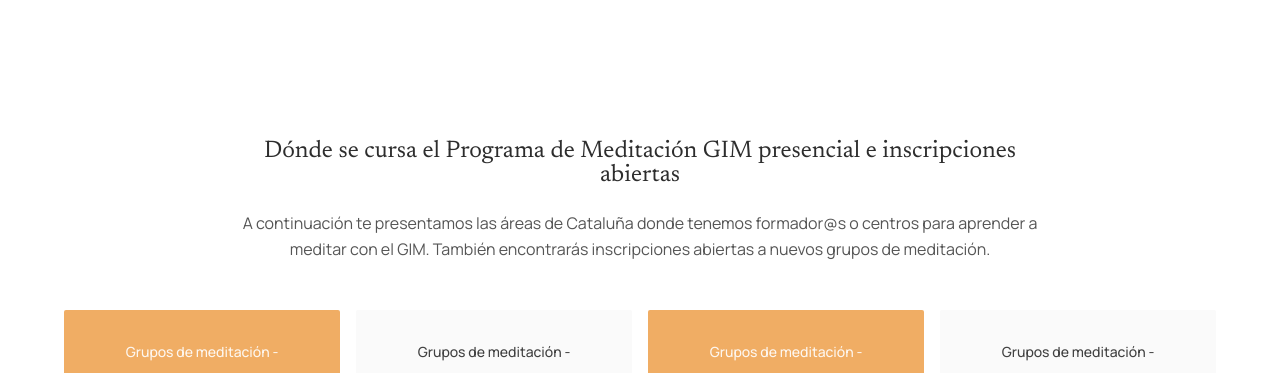
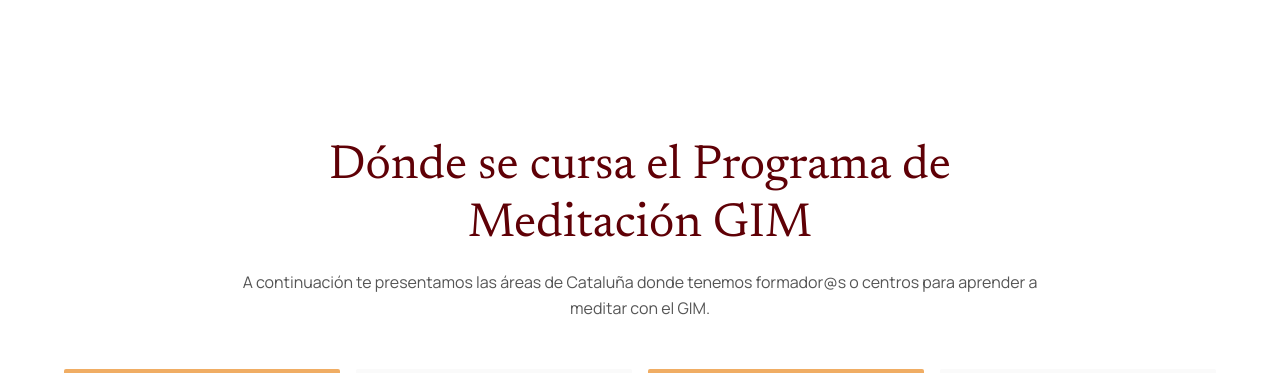
Before and after one commit to javiviph/sangha, a React (Vite) app: page / in a window 1280 px wide. Shown: the part 5160-5533 px from the top of the page. Built offline with nearby package versions, Linux system fonts and the light colour scheme.

Commit message:
style: unify heading styles across locations and capture form sections

```diff
--- a/src/components/CaptureForm.jsx
+++ b/src/components/CaptureForm.jsx
@@ -34,10 +34,10 @@ export default function CaptureForm() {
       <div className="container" style={{ maxWidth: '800px' }}>
 
         <div style={{ textAlign: 'center', marginBottom: '4rem' }}>
-          <h2 className="display-md" style={{ fontFamily: 'var(--font-serif)', color: 'var(--color-on-surface)', marginBottom: '1.5rem' }}>
+          <h2 className="headline-md" style={{ color: 'var(--color-primary)' }}>
             Cómo inscribirse en el Programa GIM
           </h2>
-          <p className="body-md" style={{ color: 'var(--color-on-surface-variant)', lineHeight: 1.6 }}>
+          <p className="body-md" style={{ color: 'var(--color-on-surface-variant)', lineHeight: 1.6, marginTop: '1rem' }}>
             Fácil, rellena este formulario y te acompañaremos de forma personalizada durante todo el proceso de inscripción.
           </p>
         </div>
--- a/src/components/Locations.jsx
+++ b/src/components/Locations.jsx
@@ -17,12 +17,12 @@ export default function Locations() {
     <section className="section" style={{ backgroundColor: '#fff', padding: '6rem 0' }}>
       <div className="container" style={{ display: 'flex', flexDirection: 'column', gap: '3rem', alignItems: 'center' }}>
 
-        <div style={{ textAlign: 'center', maxWidth: '800px' }}>
-          <h2 className="display-md" style={{ fontFamily: 'var(--font-serif)', color: 'var(--color-on-surface)', marginBottom: '1.5rem' }}>
-            Dónde se cursa el Programa de Meditación GIM presencial e inscripciones abiertas
+        <div style={{ textAlign: 'center', maxWidth: '800px', margin: '0 auto' }}>
+          <h2 className="headline-md" style={{ color: 'var(--color-primary)' }}>
+            Dónde se cursa el Programa de Meditación GIM
           </h2>
-          <p className="body-md" style={{ color: 'var(--color-on-surface-variant)', lineHeight: 1.6 }}>
-            A continuación te presentamos las áreas de Cataluña donde tenemos formador@s o centros para aprender a meditar con el GIM. También encontrarás inscripciones abiertas a nuevos grupos de meditación.
+          <p className="body-md" style={{ color: 'var(--color-on-surface-variant)', lineHeight: 1.6, marginTop: '1rem' }}>
+            A continuación te presentamos las áreas de Cataluña donde tenemos formador@s o centros para aprender a meditar con el GIM.
           </p>
         </div>
 
```
